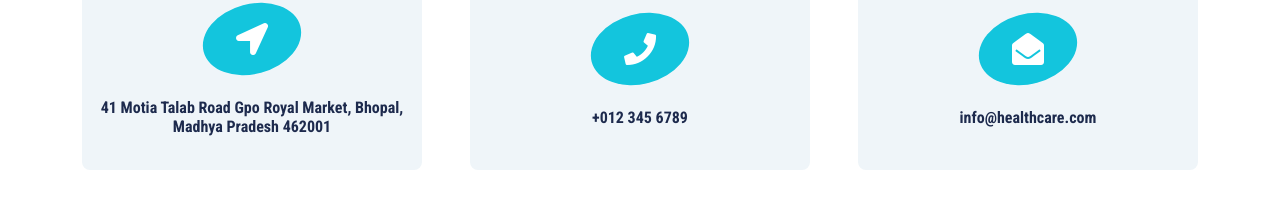
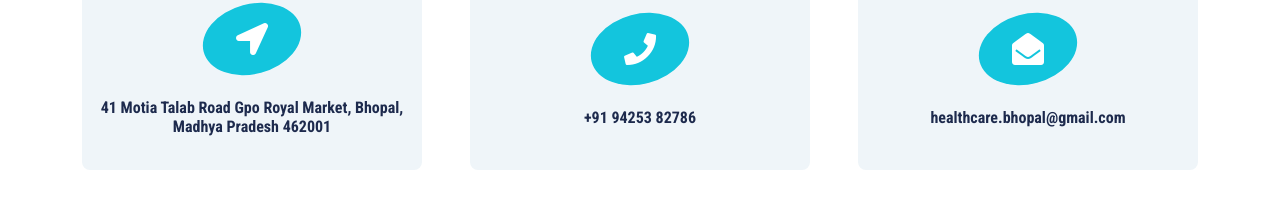
Before and after one commit to UNIGO777/Medical-hethcare-website, a plain HTML site: page contact.html in a window 1280 px wide. Shown: the part 425-623 px from the top of the page. Drawn offline with nearby package versions, Linux system fonts and the light colour scheme.

Commit message:
full updated by nama

```diff
--- a/contact.html
+++ b/contact.html
@@ -114,7 +114,7 @@
                         <div class="d-flex align-items-center justify-content-center bg-primary rounded-circle mb-4" style="width: 100px; height: 70px; transform: rotate(-15deg);">
                             <i class="fa fa-2x fa-phone text-white" style="transform: rotate(15deg);"></i>
                         </div>
-                        <h6 class="mb-0">+012 345 6789</h6>
+                        <h6 class="mb-0">+91 94253 82786</h6>
                     </div>
                 </div>
                 <div class="col-lg-4">
@@ -122,7 +122,7 @@
                         <div class="d-flex align-items-center justify-content-center bg-primary rounded-circle mb-4" style="width: 100px; height: 70px; transform: rotate(-15deg);">
                             <i class="fa fa-2x fa-envelope-open text-white" style="transform: rotate(15deg);"></i>
                         </div>
-                        <h6 class="mb-0">info@healthcare.com</h6>
+                        <h6 class="mb-0">healthcare.bhopal@gmail.com</h6>
                     </div>
                 </div>
             </div>
```
